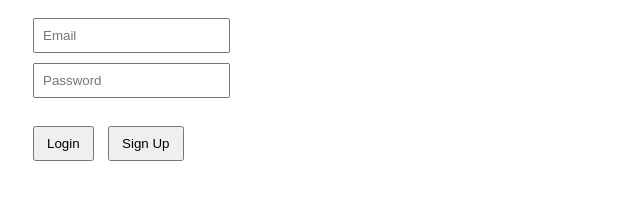
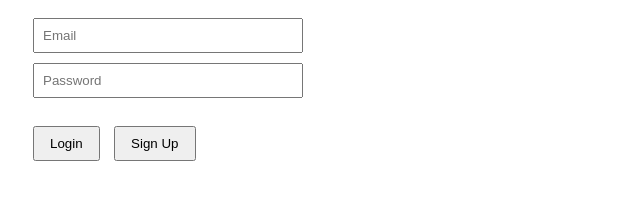
Before and after one commit to Esmail7872/rewardo-pwa, a plain HTML site: page index.html in a window 1280 px wide. Shown: the part 130-330 px from the top of the page, without its empty margins (0-640 px from the left). Drawn offline with Linux system fonts and the light colour scheme.

Commit message:
Update style.css

```diff
--- a/style.css
+++ b/style.css
@@ -6,10 +6,11 @@ body {
 input {
   padding: 8px;
   margin: 5px;
+  width: 250px;
 }
 
 button {
-  padding: 8px 12px;
+  padding: 8px 15px;
   margin: 5px;
   cursor: pointer;
 }
```
